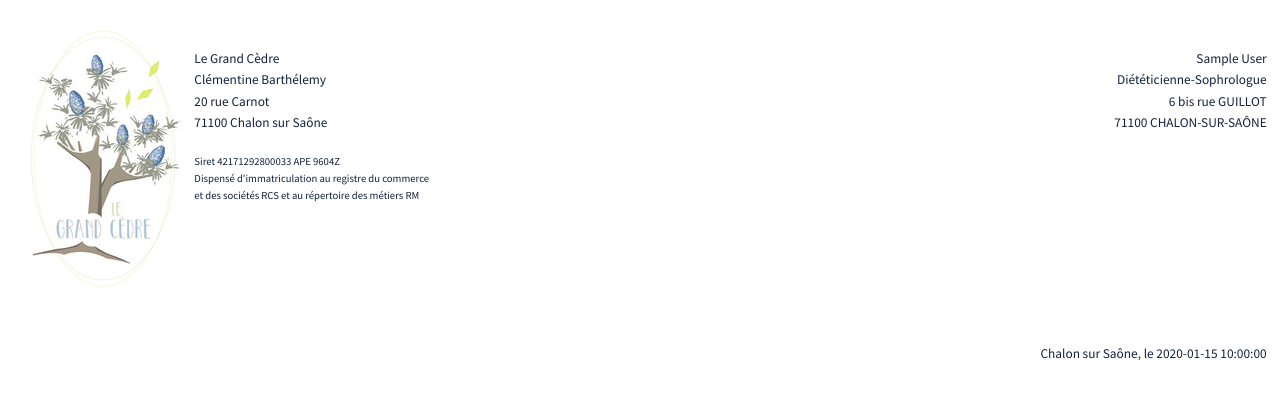
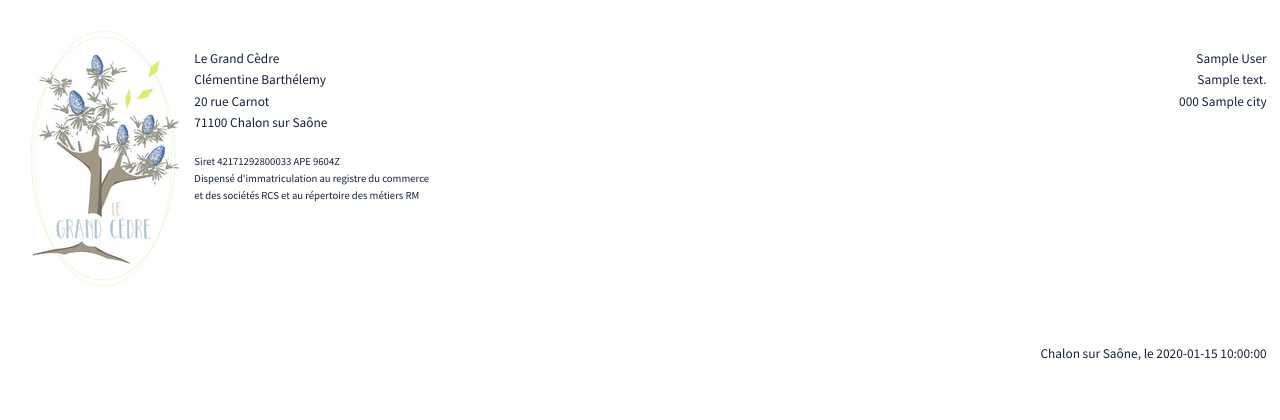
Before and after one commit to brouberol/grand-cedre, a Python web app: template grand_cedre/templates/invoice.html.j2 in a window 1280 px wide. Shown: the top 420 px of the page. Run offline with Jinja, Linux system fonts and the light colour scheme; the template is opened without the code that fills it: most values are stand-ins (such as "Sample title", 1, 10 or a date in 2020).

Commit message:
Use client address in invoice

```diff
--- a/grand_cedre/models/client.py
+++ b/grand_cedre/models/client.py
@@ -14,6 +14,9 @@ class Client(Base):
     id = Column(Integer, primary_key=True)
     first_name = Column(String)
     last_name = Column(String)
+    address = Column(String)
+    zip_code = Column(String)
+    city = Column(String)
     email = Column(String, unique=True)
     is_owner = Column(Boolean, default=False)
 
--- a/grand_cedre/templates/invoice.html.j2
+++ b/grand_cedre/templates/invoice.html.j2
@@ -27,9 +27,8 @@
 
       <address id="to">
         {{ invoice.client.full_name }}
-        Diététicienne-Sophrologue
-        6 bis rue GUILLOT
-        71100 CHALON-SUR-SAÔNE
+        {{ invoice.client.address }}
+        {{ invoice.client.zip_code }} {{ invoice.client.city }}
       </address>
     </aside>
 
```
